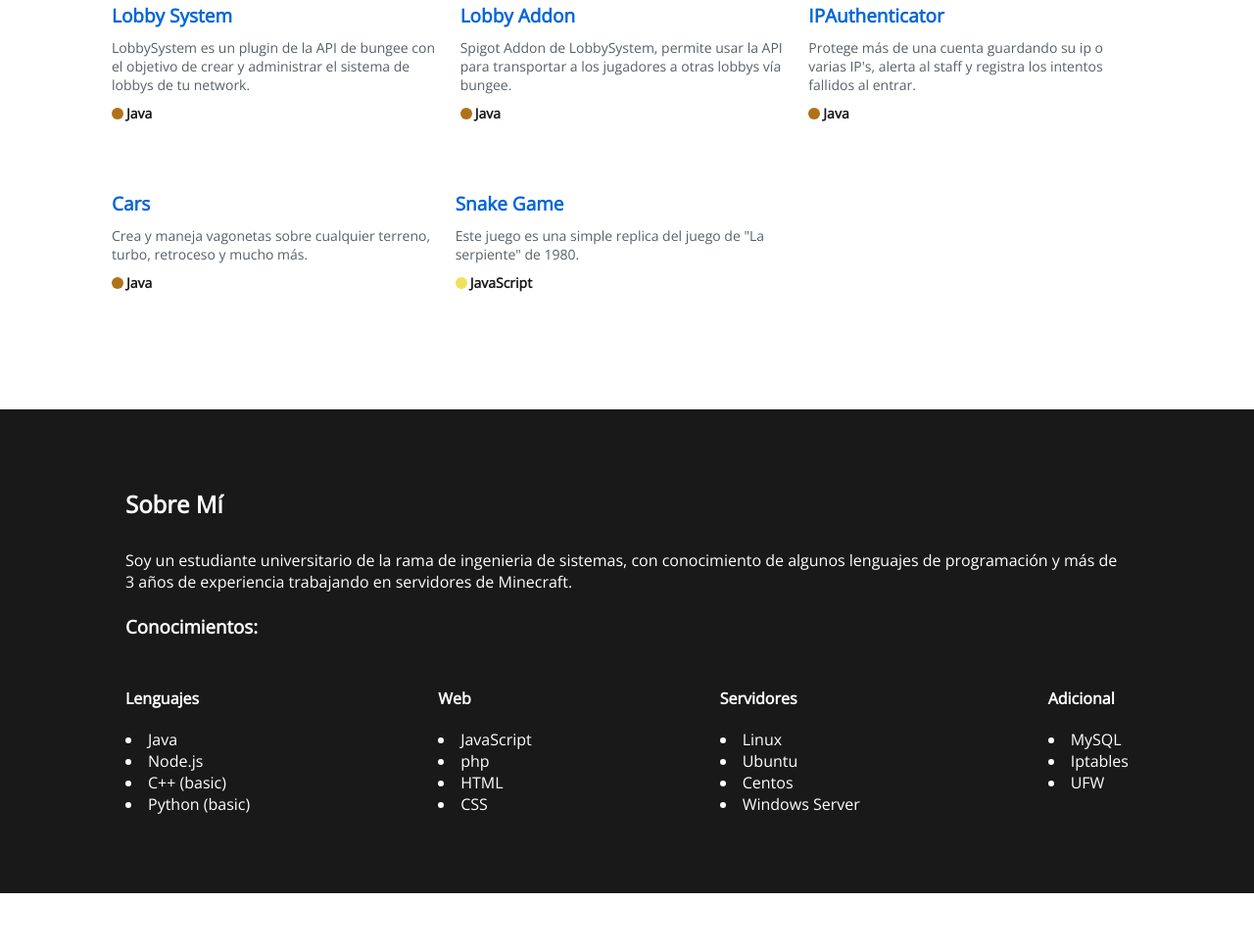
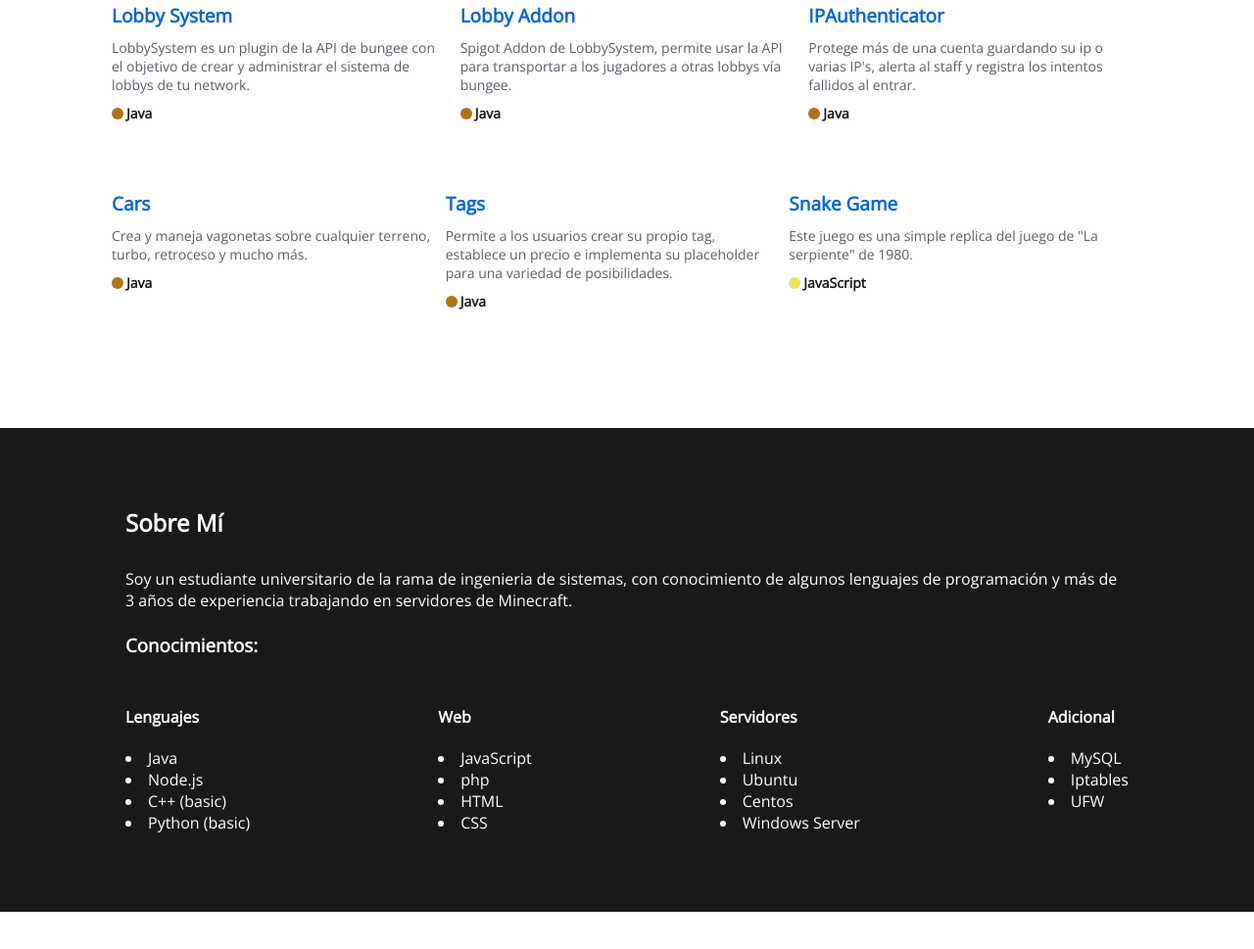
Before and after one commit to ObedMz/ObedMz.github.io, a plain HTML site: page index.html in a window 1280 px wide. Shown: the part 958-1927 px from the top of the page at 98% size. Drawn offline with nearby package versions, Linux system fonts and the light colour scheme; a web font is replaced by a local one.

Commit message:
Update index.html

```diff
--- a/index.html
+++ b/index.html
@@ -77,7 +77,11 @@
             <p class="desc-proyect">Crea y maneja vagonetas sobre cualquier terreno, turbo, retroceso y mucho más.</p>
             <a class="language-proyect java"><p>Java</p></a>
           </div>
-
+          <div class="content-proyect">
+            <a class="title-proyect" target="_blank" href="https://github.com/ObedMz/Tags">Tags</a>
+            <p class="desc-proyect">Permite a los usuarios crear su propio tag, establece un precio e implementa su placeholder para una variedad de posibilidades.</p>
+            <a class="language-proyect java"><p>Java</p></a>
+          </div>
           <div class="content-proyect">
             <a class="title-proyect" target="_blank" href="https://github.com/ObedMz/Snake-Game">Snake Game</a>
             <p class="desc-proyect">Este juego es una simple replica del juego de "La serpiente" de 1980.</p>
```
